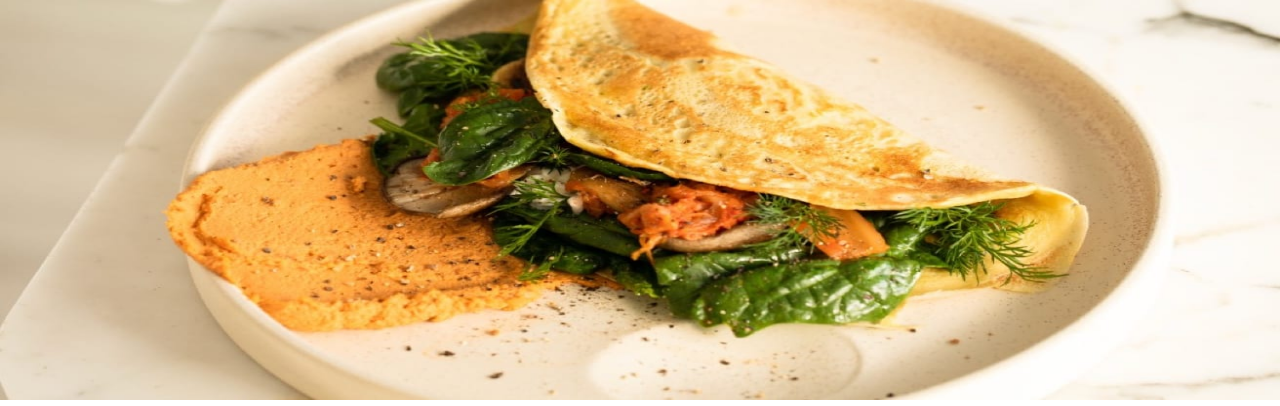
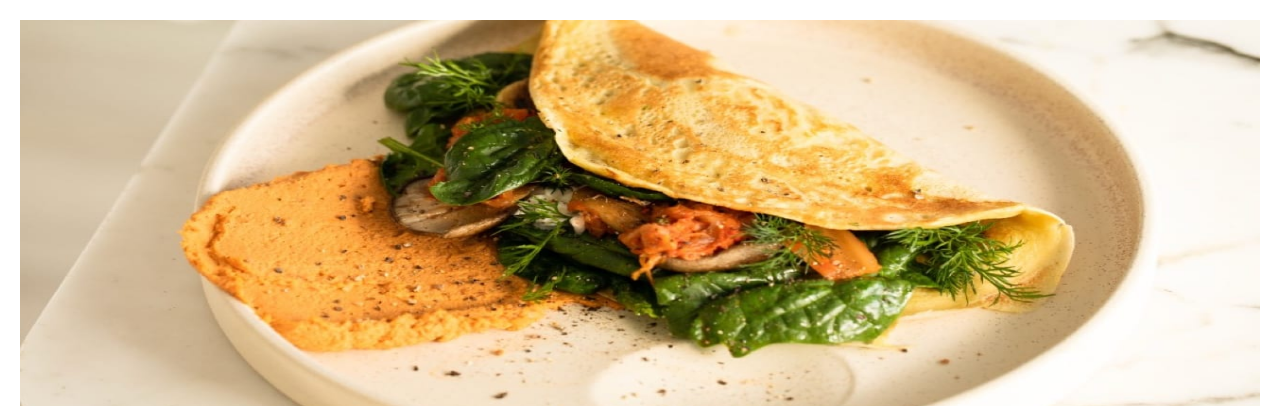
Before and after one commit to JCrotzer/Recipe-page, a plain HTML site: page index.html in a window 1280 px wide. Shown: the top 406 px of the page. Drawn offline with Linux system fonts and the light colour scheme.

Commit message:
updated css

```diff
--- a/assets/css/style.css
+++ b/assets/css/style.css
@@ -18,10 +18,6 @@ body {
   min-height: 100vh;
   width: 100vw;
   font-size: 16px;
-  /* display: flex;
-  flex-direction: column;
-  align-items: center; */
-  /* justify-content: center; */
 }
 
 .header-img {
@@ -178,19 +174,26 @@ hr {
 }
 
 @media screen and (min-width: 575px) {
+  /* main {
+    margin: 20px;
+  } */
+
+  header {
+    margin: 20px;
+  }
+
   .header-img {
-    width: 100%;
+    max-width: 100%;
     max-height: 400px;
-    margin-bottom: 20px;
-    display: flex;
-    flex-direction: column;
-    align-items: center;
-    justify-content: center;
-    overflow: hidden;
+    margin-bottom: 10px;
+  }
+
+  .recipe-content {
+    margin: auto 20px;
   }
 
   .recipe-details h1 {
-    margin: 0;
+    margin-bottom: 20px;
   }
 
   .preparation {
```
Also changed, not shown: 1 other file.
